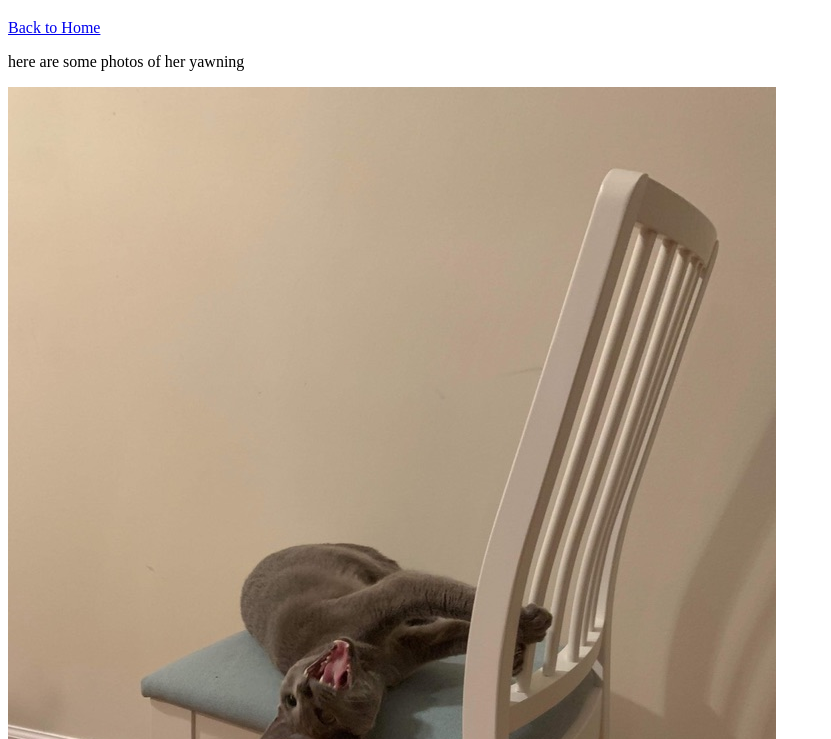
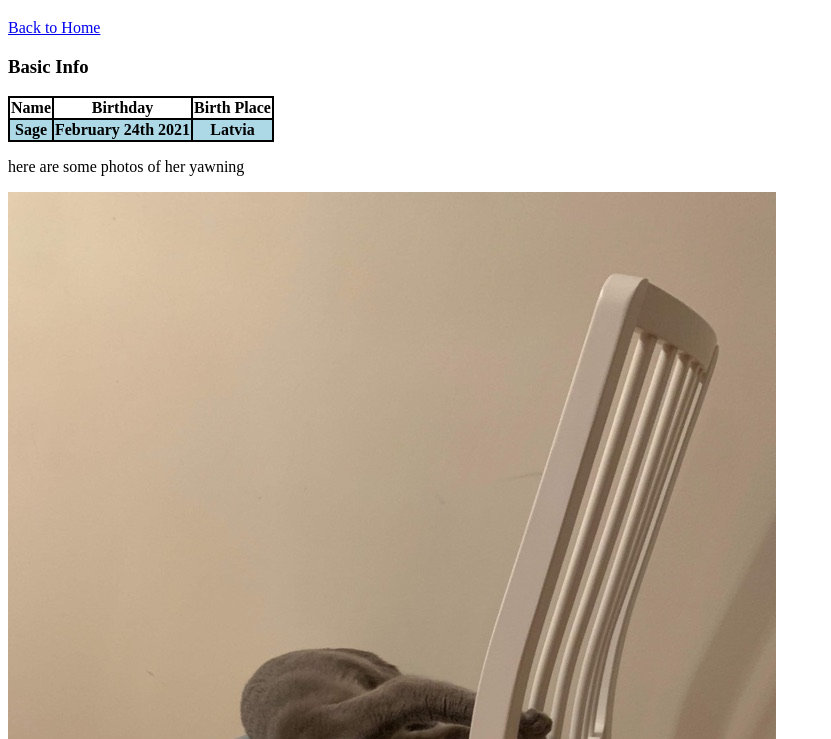
Before and after one commit to alexlehuynh/basicwebsite, a plain HTML site: page page1.html in a window 1280 px wide. Shown: the part 61-800 px from the top of the page, without its empty margins (0-831 px from the left). Drawn offline with Linux system fonts and the light colour scheme.

Commit message:
Added a table, and put javascript into a separate file

```diff
--- a/page1.html
+++ b/page1.html
@@ -7,6 +7,20 @@
 <body>
 <h1>SAGEEEEEEEE</h1>
 <a href="index.html">Back to Home</a>
+<h3> Basic Info </h3>
+<table bgcolor="black">
+    <tr bgcolor="white">
+        <th>Name</th>
+        <th>Birthday</th>
+        <th>Birth Place</th>
+    </tr>
+    <tr bgcolor="lightblue">
+        <th>Sage</th>
+        <th>February 24th 2021</th>
+        <th>Latvia</th>
+    </tr>
+</table>
+
 <p>here are some photos of her yawning</p>
 
 <img
@@ -31,15 +45,6 @@
 <p>Counter: <span id="counter">0</span></p>
 <button id="fanBtn">Are you also a fan?</button>
 
-<script>
-    let counter = 0;
-    let counterDisplay = document.getElementById("counter");
-    let incrementButton = document.getElementById("fanBtn");
-
-    incrementButton.addEventListener("click", function () {
-      counter++;
-      counterDisplay.textContent = counter;
-    });
-</script>
+<script src="resources/js/fanbutton.js"></script>
 </body>
 </html>
--- /dev/null
+++ b/resources/js/fanbutton.js
@@ -0,0 +1,8 @@
+let counter = 0;
+let counterDisplay = document.getElementById("counter");
+let incrementButton = document.getElementById("fanBtn");
+
+incrementButton.addEventListener("click", function () {
+  counter++;
+  counterDisplay.textContent = counter;
+});
```
